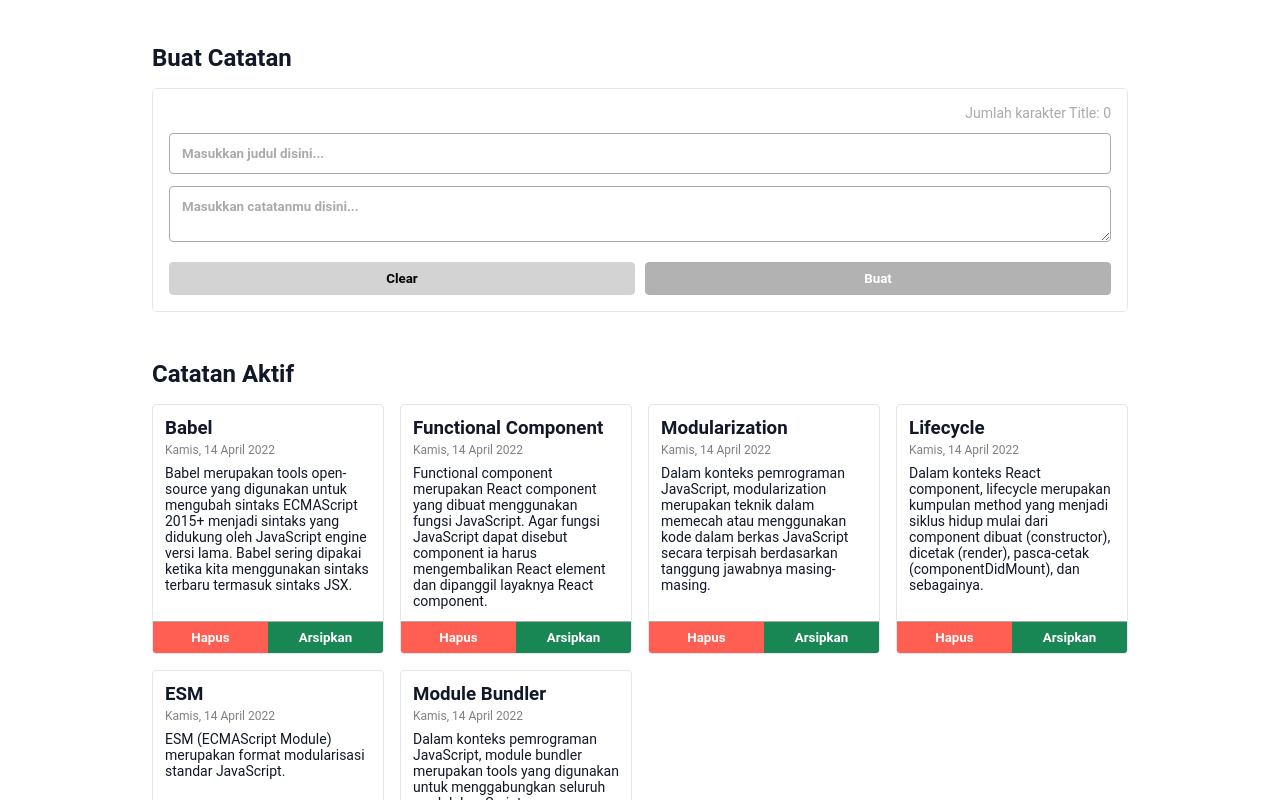
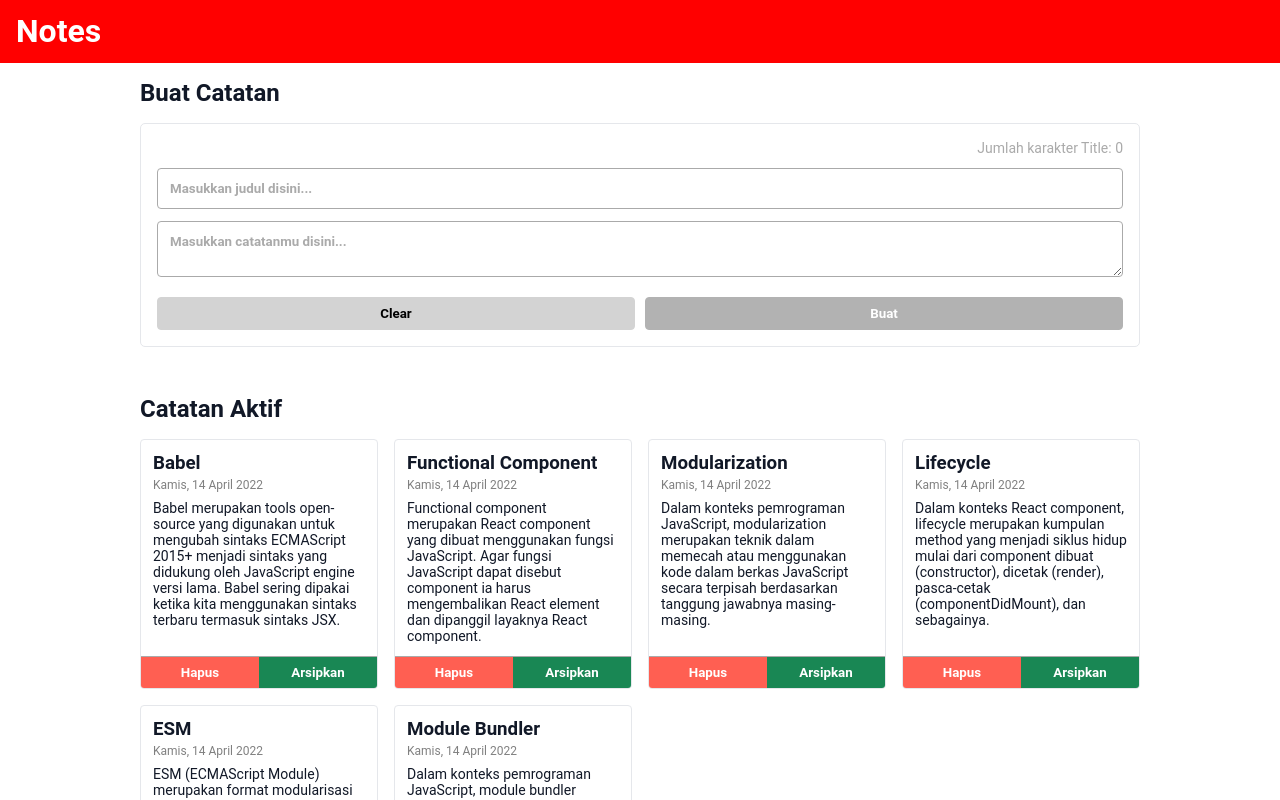
Before and after one commit to areef44/react-notes-app, a React (Vite) app: page / in a window 1280 px wide. Shown: the top 800 px of the page. Built offline with nearby package versions, Linux system fonts and the light colour scheme.

Commit message:
fix some style

```diff
--- a/src/components/NoteApp.tsx
+++ b/src/components/NoteApp.tsx
@@ -3,6 +3,7 @@ import NoteList from "./NoteList";
 import { getInitialData } from "../utils";
 import Note from "../interface/noteIface";
 import NoteInput from "./NoteInput";
+import NoteHeader from "./NoteHeader";
 
 
 interface NoteAppState {
@@ -67,9 +68,10 @@ class NoteApp extends React.Component<{}, NoteAppState> {
 
     render() {
         return (
+            <div>
+                <NoteHeader />
+                <NoteInput addNotes={this.onAddNoteHandler} />
                 <div className="note-app__body">
-
-                <NoteInput addNotes={this.onAddNoteHandler} />
                     <h2>Catatan Aktif</h2>
                         {this.state.notes.filter(note => !note.archived).length === 0 ? (
                             <p className="notes-list__empty-message">Tidak Ada Catatan</p>
@@ -83,6 +85,8 @@ class NoteApp extends React.Component<{}, NoteAppState> {
                             <NoteList notes={this.state.notes.filter(note => note.archived)} onDelete={this.onDeleteHandler} onUnarchive={this.onUnarchiveHandler}/>
                         )}
                 </div>
+
+            </div>
         )
     }
 }
--- /dev/null
+++ b/src/components/NoteHeader.tsx
@@ -0,0 +1,13 @@
+import React from "react";
+
+class NoteHeader extends React.Component {
+    render() {
+        return (
+            <div className="note-app__header">
+                <h1>Notes</h1>
+            </div>
+        )
+    }
+}
+
+export default NoteHeader;
--- a/src/components/NoteInput.tsx
+++ b/src/components/NoteInput.tsx
@@ -49,7 +49,7 @@ class NoteInput extends React.Component<NotesInputProps,NotesInputState> {
         const isSubmitDisabled = this.state.title === '' || this.state.body === '';
 
         return (
-            <div>
+            <div className="note-app__body">
             <h2>Buat Catatan</h2>
             <form className="note-input" onSubmit={this.onSubmitEventHandler}>
                 <p className="note-input__title__char-limit">Jumlah karakter Title: {this.state.titleCharCount}</p>
--- a/src/components/NoteList.tsx
+++ b/src/components/NoteList.tsx
@@ -15,6 +15,7 @@ class NoteList extends React.Component<NotesListProps>{
         const { notes, onDelete, onArchive, onUnarchive } = this.props
 
         return (
+            <div className="note-app__body">
                 <div className="notes-list">
                     {
                     notes.map((note) => (
@@ -29,6 +30,7 @@ class NoteList extends React.Component<NotesListProps>{
                     }
 
                 </div>
+            </div>
         )
     }
 }
--- a/src/style.css
+++ b/src/style.css
@@ -30,7 +30,8 @@
     align-items: center;
     justify-content: center;
     padding: 4px 16px;
-    border-bottom: 1px solid #aaa;
+    border-bottom: 1px solid red;
+    background-color: red;
   }
 
   .note-app__header h1 {
@@ -39,17 +40,14 @@
     color: white;
   }
 
-
   .note-app__body {
     max-width: 1000px;
     margin: 16px auto;
-    padding: 12px;
   }
 
   .note-app__body h2 {
     font-weight: 600;
-    margin: 16px 0;
-
+    margin-bottom: 16px;
   }
 
   .note-input {
@@ -153,6 +151,7 @@
   .notes-list__empty-message {
     text-align: center;
     color: #aaa;
+    padding: 16px;
   }
 
   .note-item {
```
Lines whose indentation alone changed are shown as unchanged.
